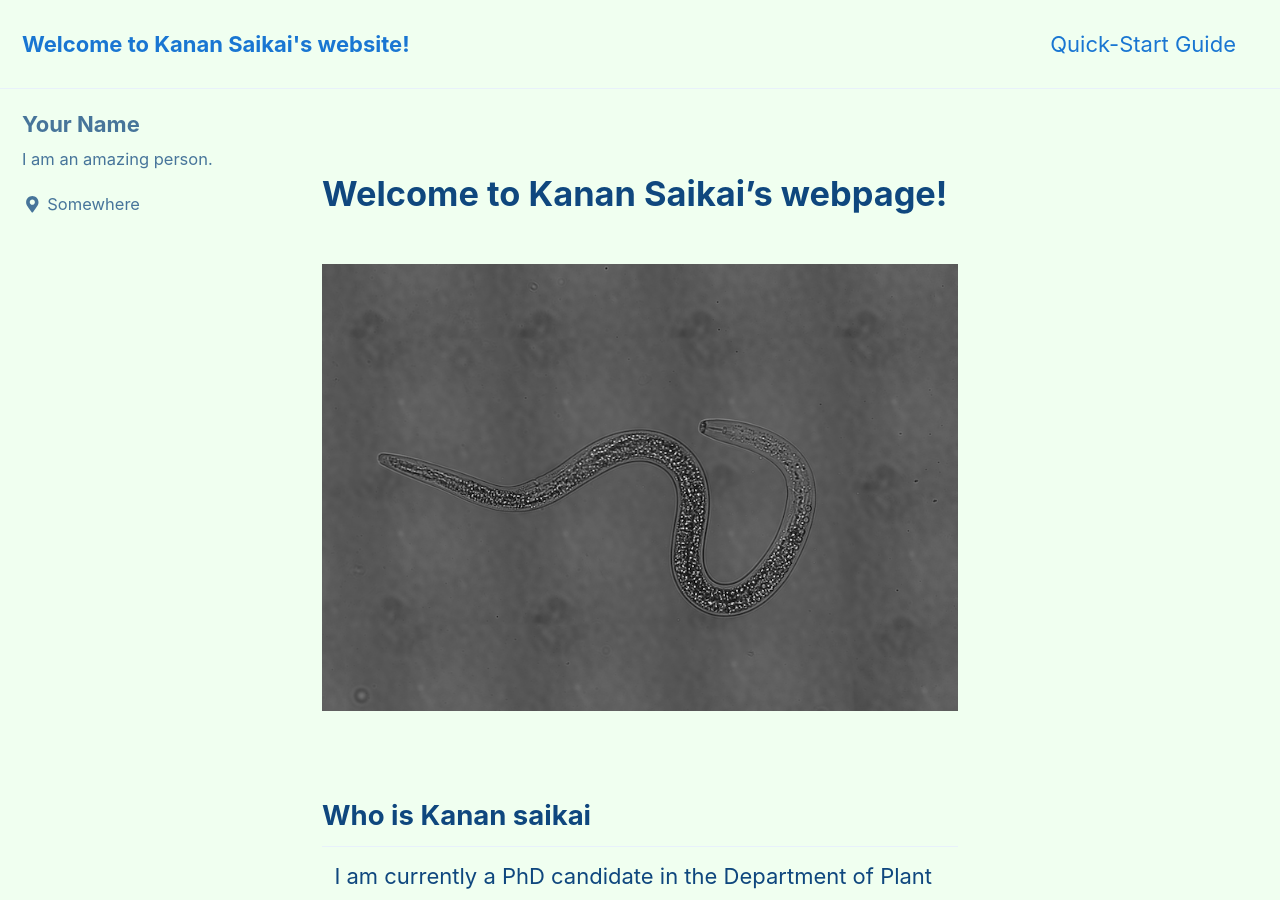
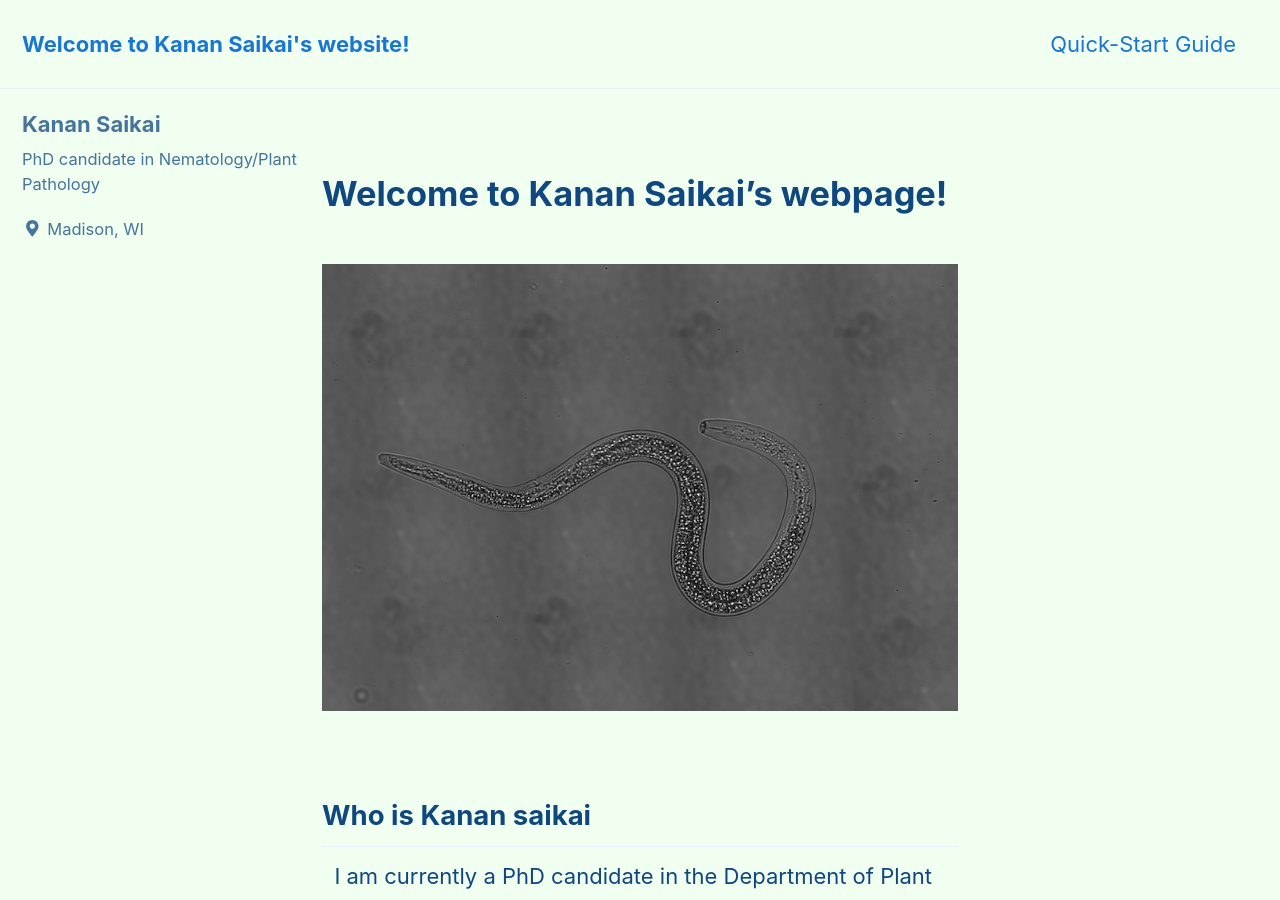
Before and after one commit to ksaikai/ksaikai.github.io, a Jekyll site: the page built from index.md, in a window 1280 px wide and 900 px high. Built offline with Jekyll 4.4.1, drawn with Linux system fonts in a browser that asks for light colours; cached includes are drawn as plain includes; nearby versions of some CDN libraries.

Commit message:
Update _config.yml

```diff
--- a/_config.yml
+++ b/_config.yml
@@ -106,10 +106,10 @@ analytics:
 
 # Site Author
 author:
-  name             : "Your Name"
+  name             : "Kanan Saikai"
   avatar           : # path of avatar image, e.g. "/assets/images/bio-photo.jpg"
-  bio              : "I am an amazing person."
-  location         : "Somewhere"
+  bio              : "PhD candidate in Nematology/Plant Pathology"
+  location         : "Madison, WI"
   email            :
   links:
     - label: "Email"
@@ -293,3 +293,11 @@ defaults:
       comments: # true
       share: true
       related: true
+
+  # _pages
+  - scope:
+      path: ""
+      type: pages
+    values:
+      layout: single
+      author_profile: true
```
